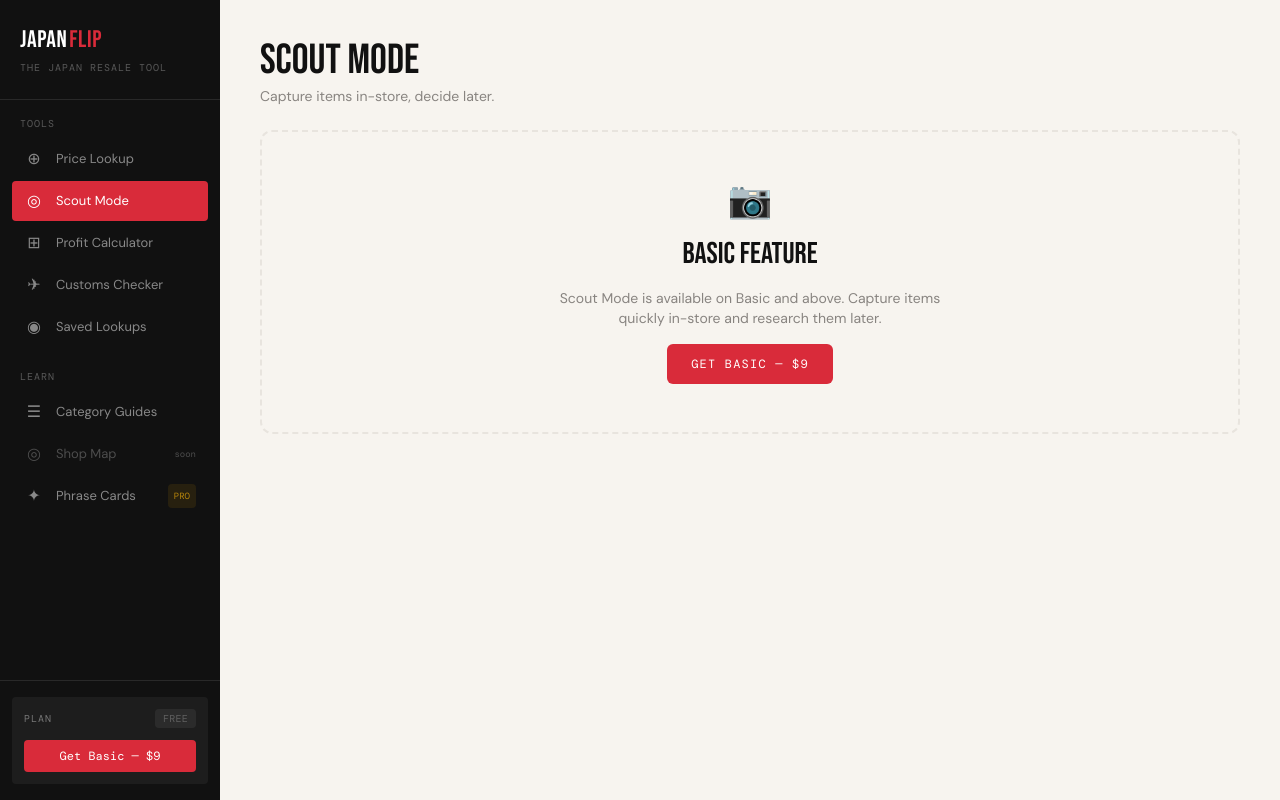
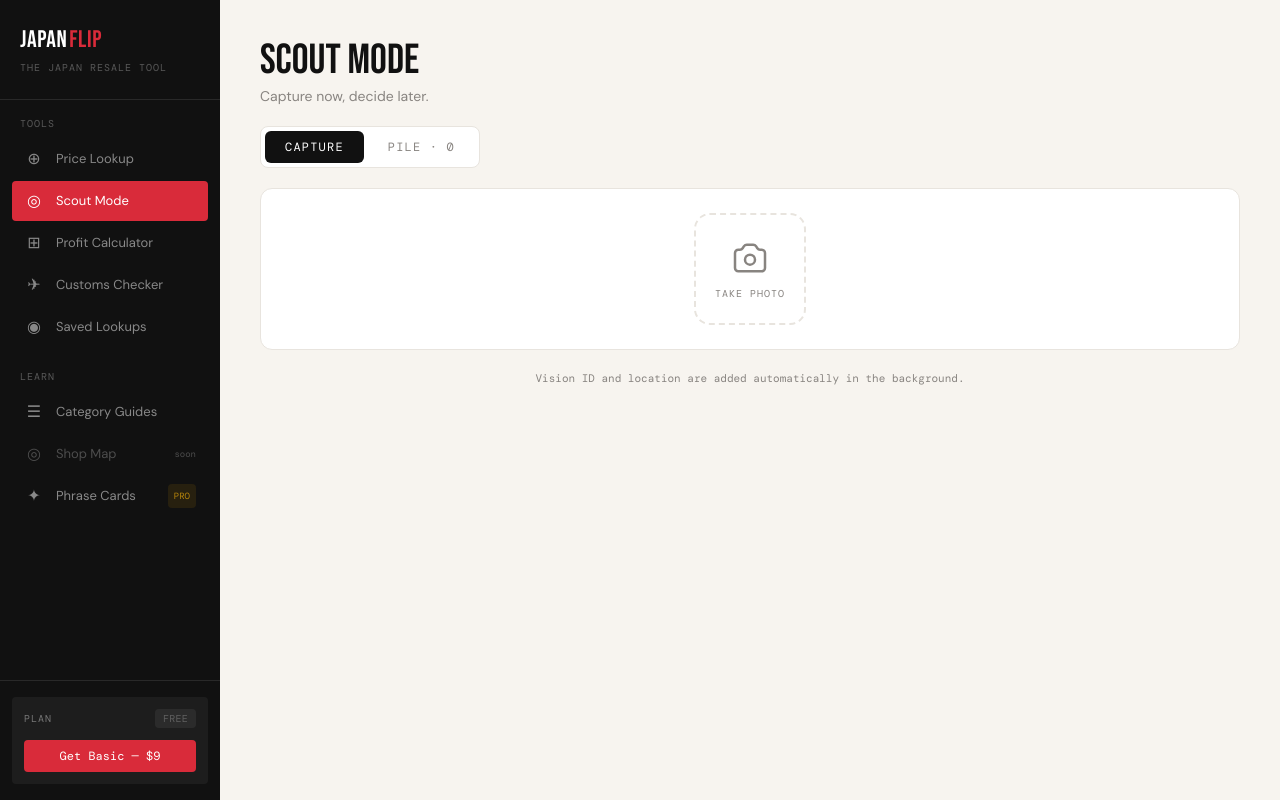
Before and after one commit to stephendotjp/japanflip, a Next.js app: page /app/scout in a window 1280 px wide. Built offline with nearby package versions, Linux system fonts and the light colour scheme.

Commit message:
Remove tier gate from Scout Mode for testing

```diff
--- a/app/app/scout/page.tsx
+++ b/app/app/scout/page.tsx
@@ -2,7 +2,6 @@
 
 import { useState, useRef, useEffect } from "react";
 import { useRouter } from "next/navigation";
-import Link from "next/link";
 import { useUser } from "@/context/UserContext";
 import { TopBar } from "@/components/layout/TopBar";
 import { Badge } from "@/components/ui/Badge";
@@ -87,7 +86,7 @@
 }
 
 export default function ScoutPage() {
-  const { isBasic, scoutItems, addScoutItem, updateScoutItem, removeScoutItem } = useUser();
+  const { scoutItems, addScoutItem, updateScoutItem, removeScoutItem } = useUser();
   const router = useRouter();
   const [tab, setTab] = useState<"capture" | "pile">("capture");
   const [photo, setPhoto] = useState<string | null>(null);
@@ -102,32 +101,6 @@
       return () => clearTimeout(t);
     }
   }, [savedConfirm]);
-
-  if (!isBasic) {
-    return (
-      <div className="p-5 md:p-10 space-y-6 pb-10">
-        <TopBar title="Scout Mode" subtitle="Capture items in-store, decide later." />
-        <div
-          className="border-2 border-dashed rounded-xl p-12 text-center space-y-4"
-          style={{ borderColor: "var(--border)" }}
-        >
-          <p className="text-4xl">📷</p>
-          <p className="font-display text-3xl text-black">Basic Feature</p>
-          <p className="font-body text-sm text-muted max-w-sm mx-auto">
-            Scout Mode is available on Basic and above. Capture items quickly in-store
-            and research them later.
-          </p>
-          <Link
-            href="/app/upgrade"
-            className="inline-block px-6 py-3 text-white font-mono text-xs tracking-widest uppercase rounded-md hover:opacity-90 transition-opacity"
-            style={{ background: "var(--red)" }}
-          >
-            Get Basic — $9
-          </Link>
-        </div>
-      </div>
-    );
-  }
 
   const handlePhotoSelect = async (e: React.ChangeEvent<HTMLInputElement>) => {
     const file = e.target.files?.[0];
```
